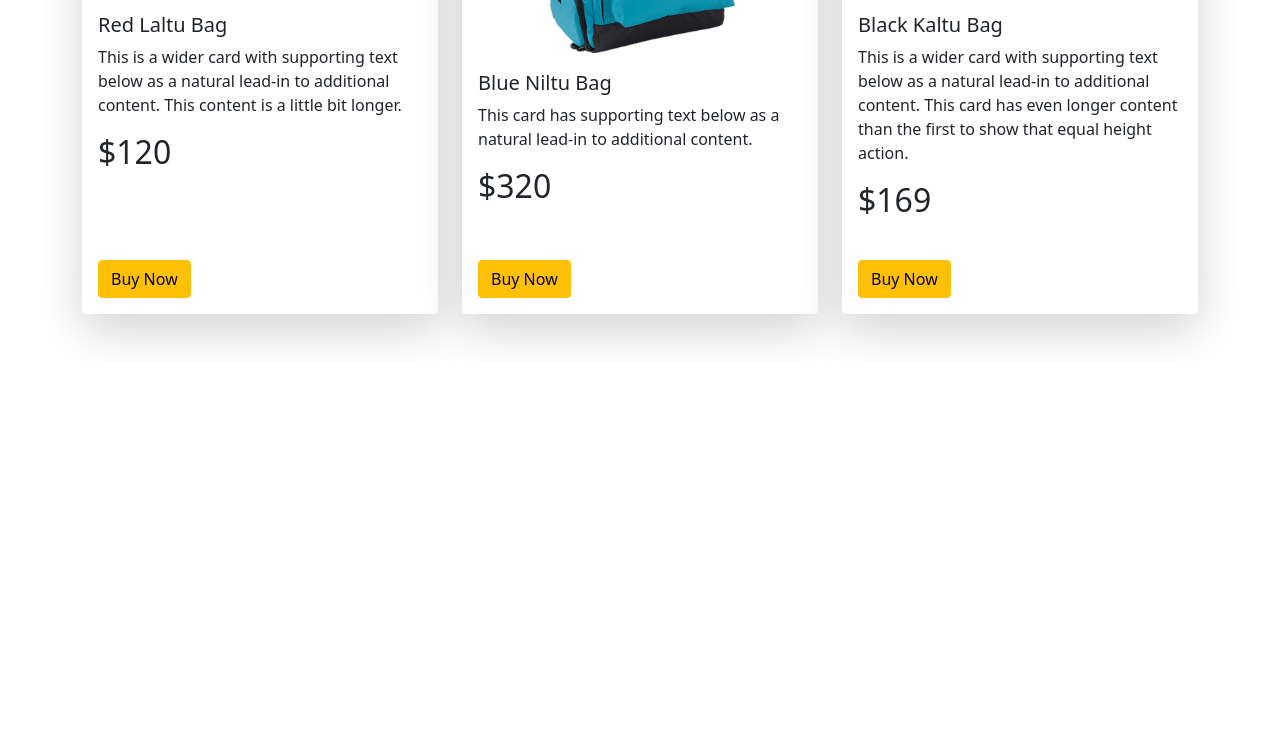
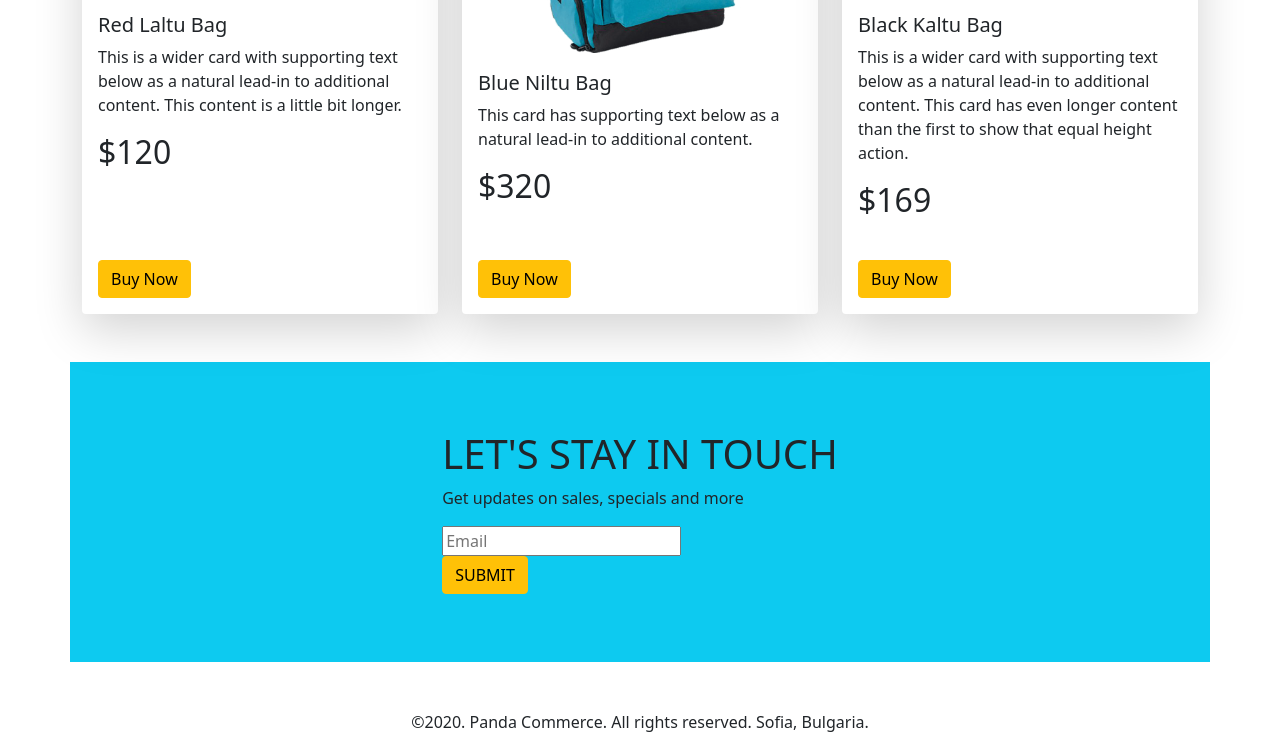
Before and after one commit to rabiulDev/panda-commerce, a plain HTML site: page index.html in a window 1280 px wide. Shown: the part 1811-2561 px from the top of the page. Before the commit the page ends 2173 px from the top, so only its background shows below. Drawn offline with Linux system fonts and the light colour scheme.

Commit message:
subscribe and footer section added

```diff
--- a/index.html
+++ b/index.html
@@ -172,7 +172,7 @@
       </section>
 
       <!-- Bag section -->
-      <section class="container my-5 mt-5">
+      <section class="container my-5">
         <h1>Backpack</h1>
         <div class="row row-cols-1 row-cols-md-2 row-cols-lg-3 g-4">
           <div class="col">
@@ -217,11 +217,24 @@
           </div>
         </div>
     </section>
-
+      <!-- Subscribe section -->
+      <section class="container my-5 bg-info" >
+           <div style="height: 300px;" class="d-flex justify-content-center align-items-center">
+               <div>
+                   <h1>LET'S STAY IN TOUCH</h1>
+                   <p>Get updates on sales, specials and more</p>
+                   <input type="text" placeholder="Email">
+                   <br>
+                   <button class="btn btn-warning">SUBMIT</button>
+               </div>
+           </div>
+      </section>
     </main>
 
     <!-- Footer strat -->
-    <footer></footer>
+    <footer class="container text-center mt-5">
+        <p>©2020. Panda Commerce. All rights reserved. Sofia, Bulgaria.</p>
+    </footer>
     <!-- Bootstrap script -->
     <script src="styles/js/bootstrap.bundle.min.js"></script>
   </body>
```
